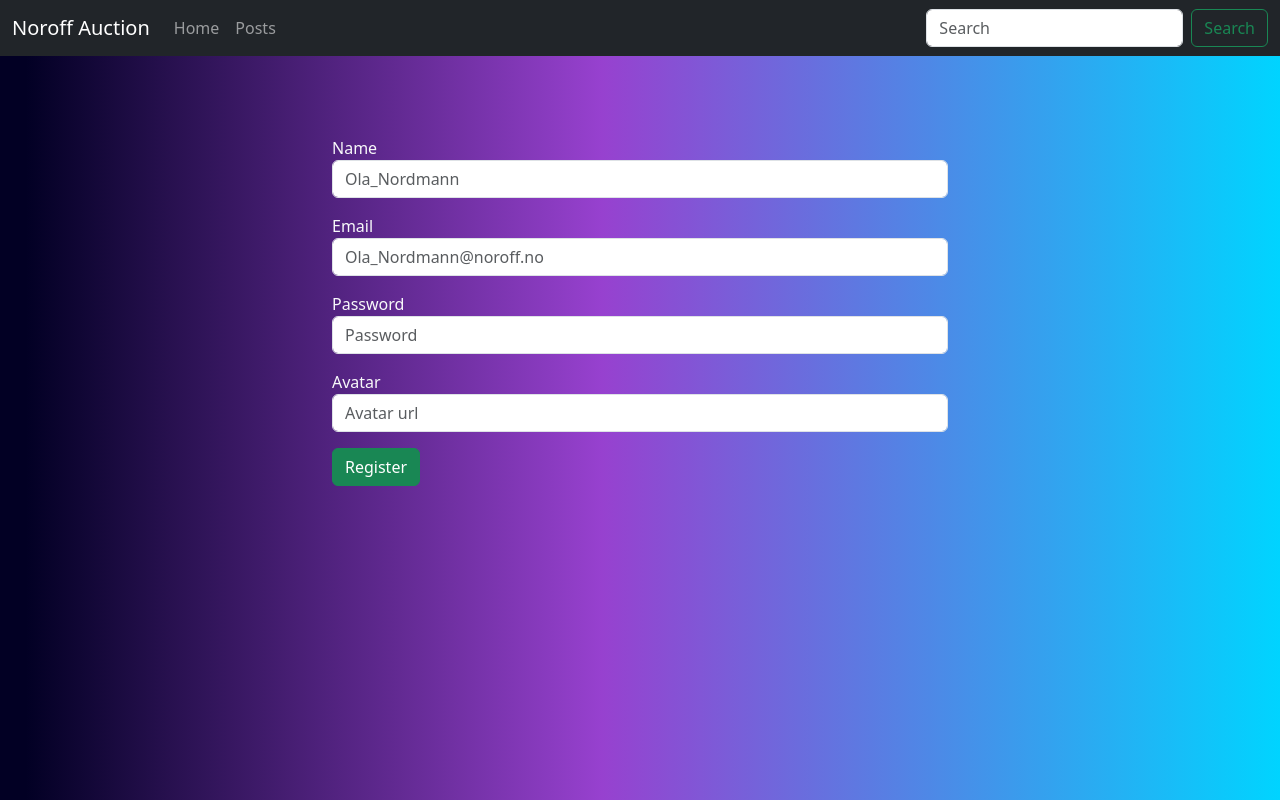
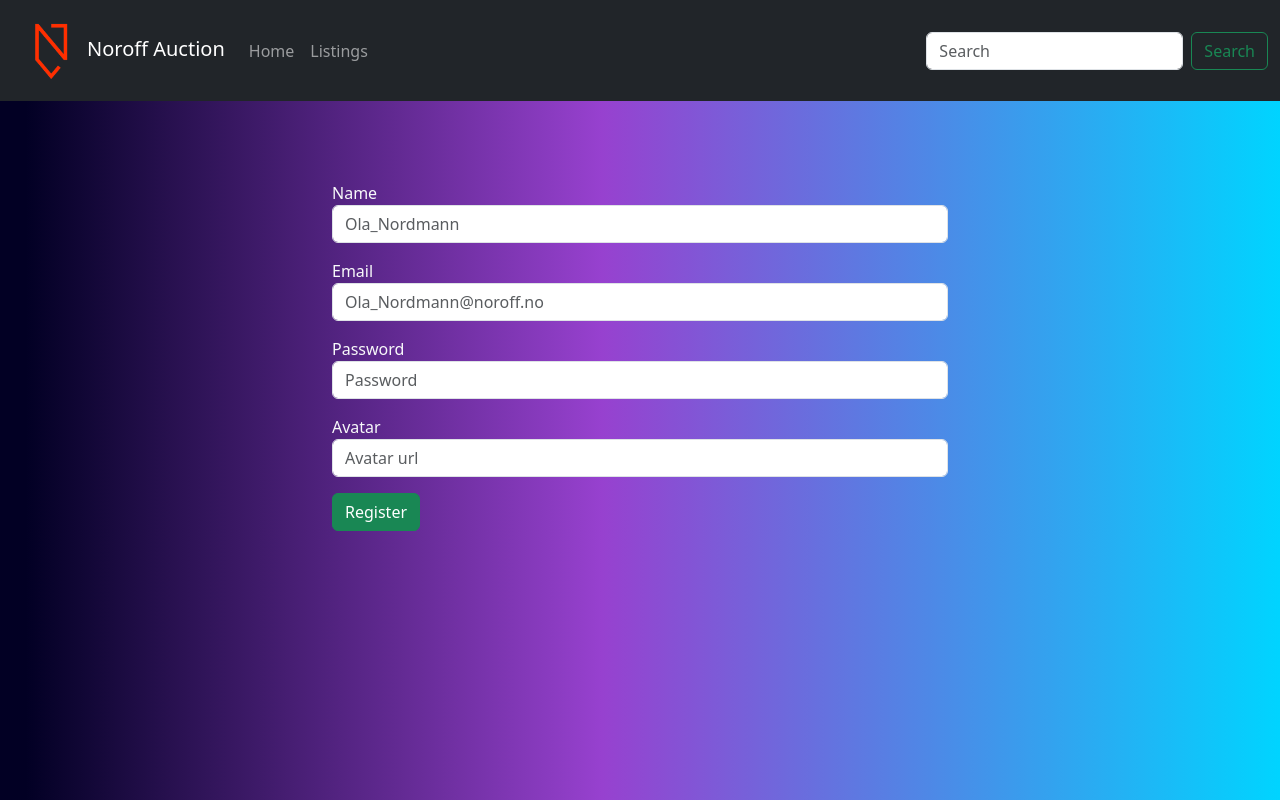
Before and after one commit to Mare94/semester-project2, a website: page profile/register/index.html in a window 1280 px wide. Drawn offline with nearby package versions, Linux system fonts and the light colour scheme.

Commit message:
added logo and css

```diff
--- a/css/styles.css
+++ b/css/styles.css
@@ -5,3 +5,8 @@ body {
 main {
     margin-top: 5rem;
 }
+
+.logo {
+    height: 75px;
+    width: 75px;
+}
--- a/profile/register/index.html
+++ b/profile/register/index.html
@@ -15,7 +15,7 @@
     <header>
         <nav class="navbar navbar-expand-lg navbar-dark bg-dark">
             <div class="container-fluid">
-              <a class="navbar-brand" href="#">Noroff Auction</a>
+              <a class="navbar-brand" href="#"><img src="/img/noroff-png.png" class="logo">Noroff Auction</a>
 
               <button class="navbar-toggler" type="button"
                                 data-bs-toggle="collapse"
@@ -33,7 +33,7 @@
                     <a class="nav-link" aria-current="page" href="/profile/">Home</a>
                   </li>
                   <li class="nav-item">
-                    <a class="nav-link" href="/posts/">Posts</a>
+                    <a class="nav-link" href="/posts/">Listings</a>
                   </li>
                 </ul>
                 <form class="d-flex" role="search">
```
